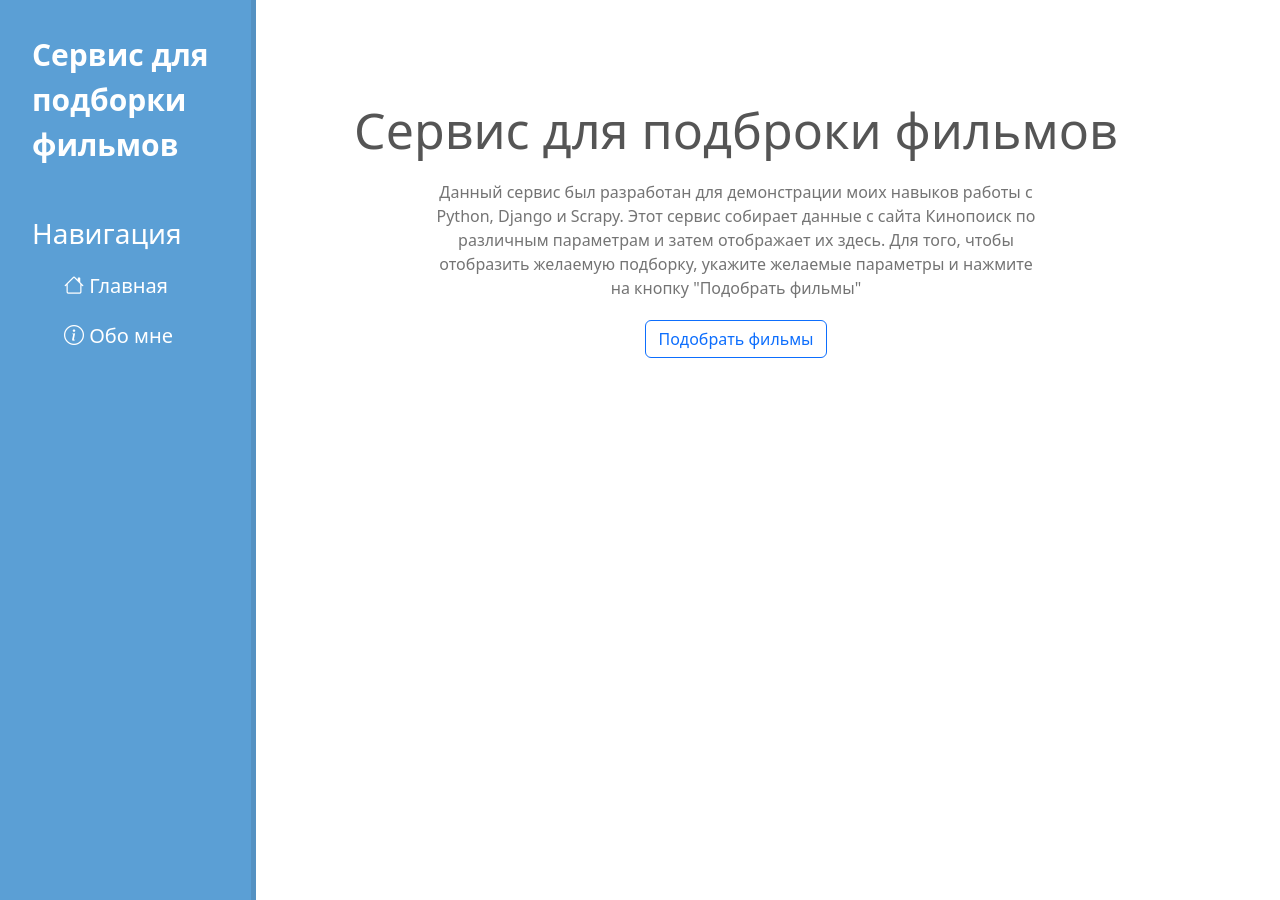
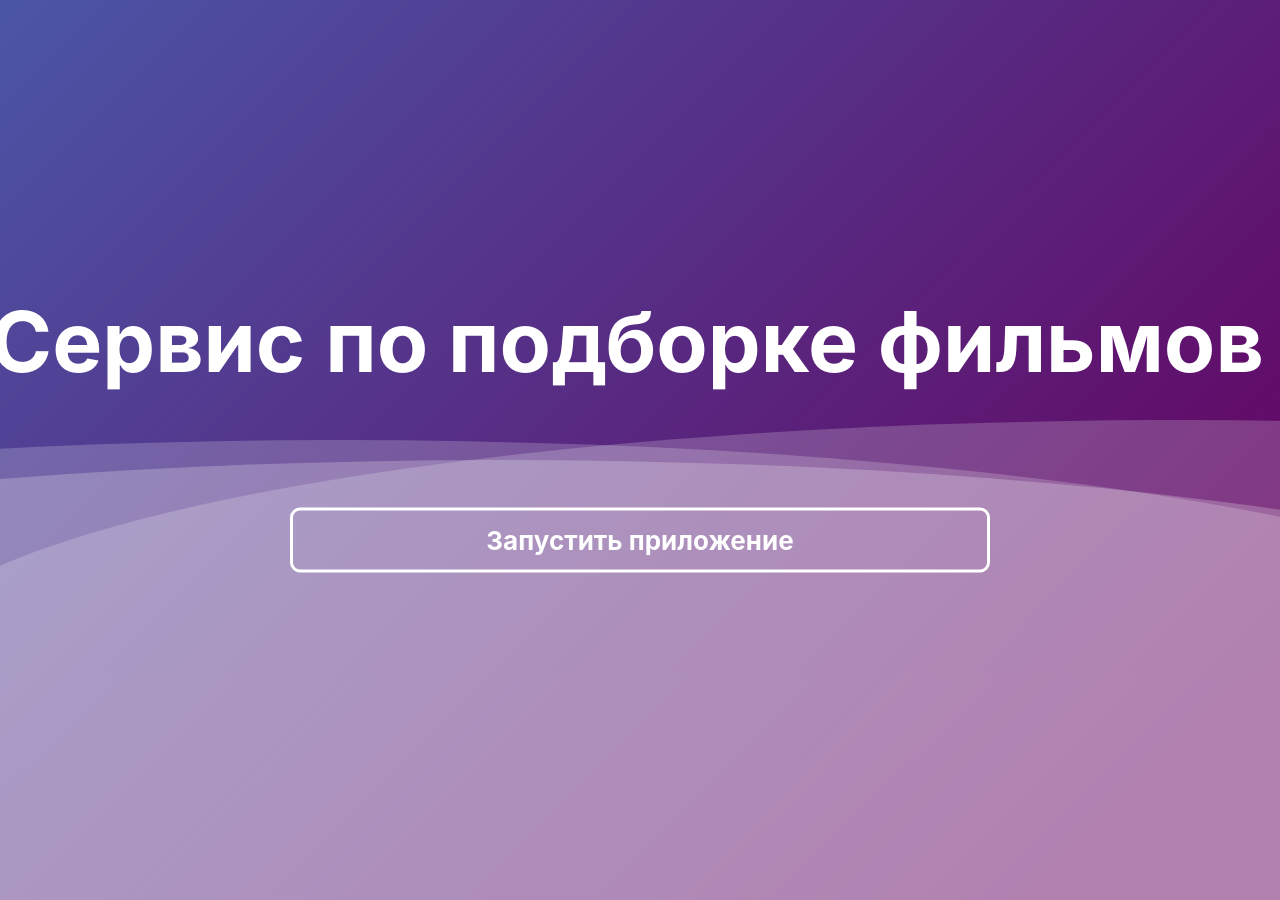
Before and after one commit to Me11um/Movie-selection-service, a Django app: page / in a window 1280 px wide. Run offline with Django 4.2, Linux system fonts and the light colour scheme.

Commit message:
v1.2 (Beta)

```diff
--- a/test_project/main/movies/getmovies.py
+++ b/test_project/main/movies/getmovies.py
@@ -1,26 +1,60 @@
 from bs4 import BeautifulSoup
 import requests
+import random
 
-headers = {
-        'User-Agent': 'Mozilla/5.0 (Windows NT 5.1) AppleWebKit/537.36 (KHTML, like Gecko) Chrome/41.0.2224.3 Safari/537.36'
-      }
+def getmoviesname(genre):
+    headers = {
+            'User-Agent': 'Mozilla/5.0 (Windows NT 5.1) AppleWebKit/537.36 (KHTML, like Gecko) Chrome/41.0.2224.3 Safari/537.36'
+          }
 
-url = 'https://www.kinoafisha.info/rating/movies/'
-page = requests.get(url, headers = headers)
-print(page.status_code)
+    url = 'https://www.kinoafisha.info/rating/movies/' + genre + '/'
+    if genre == 'default':
+        url = 'https://www.kinoafisha.info/rating/movies/'
+    page = requests.get(url, headers = headers)
 
-movies = []
-filteredmovies = []
-filteredimages = []
+    movies = []
 
-soup = BeautifulSoup(page.text, "html.parser")
-movies = soup.findAll('a' , class_='movieItem_title')
-images = soup.findAll('img' , class_='picture_image')
+    filteredmovies = []
+    filteredimages = []
+    filteredgenre = []
+    filteredyear = []
+    filteredrating = []
+    filteredhref = []
 
-for data in movies:
-    filteredmovies.append(data.text)
+    soup = BeautifulSoup(page.text, "html.parser")
+    movies = soup.findAll('a' , class_='movieItem_title')
+    images = soup.findAll('img' , class_='picture_image')
+    moviesgenre = soup.findAll('span', class_='movieItem_genres')
+    moviesyear = soup.findAll('span', class_='movieItem_year')
+    moviesrating = soup.findAll('span', class_='miniRating')
 
-for data in images:
-    filteredimages.append(data['data-picture'])
+    nums = []
 
-#print(filteredimages)
+    for i in range(3):
+        if i == 0:
+            nums.append(random.randint(0, len(movies) - 1))
+        else:
+            nums.append(random.randint(0, len(movies) - 1))
+            while nums[i] == nums[i - 1]:
+                nums[i] = random.randint(0, len(movies) - 1)
+
+    for i in nums:
+        filteredmovies.append(movies[i].text)
+        filteredimages.append(images[i]['data-picture'])
+        filteredgenre.append(moviesgenre[i].text)
+        filteredyear.append(moviesyear[i].text)
+        filteredrating.append("рейтинг: " + moviesrating[i].text)
+        filteredhref.append(movies[i]['href'])
+
+
+    rdata = {
+        'movies': filteredmovies,
+        'images': filteredimages,
+        'genre': filteredgenre,
+        'year': filteredyear,
+        'rating': filteredrating,
+        'hrefs': filteredhref
+    }
+
+    return rdata
+    #print(filteredimages)
--- /dev/null
+++ b/test_project/main/static/main/css/intro.css
@@ -0,0 +1,109 @@
+
+body {
+    margin: auto;
+    font-family: -apple-system, BlinkMacSystemFont, sans-serif;
+    overflow: auto;
+    background: linear-gradient(315deg, rgba(101,0,94,1) 3%, rgba(60,132,206,1) 38%, rgba(48,238,226,1) 68%, rgba(255,25,25,1) 98%);
+    animation: gradient 15s ease infinite;
+    background-size: 400% 400%;
+    background-attachment: fixed;
+}
+
+@keyframes gradient {
+    0% {
+        background-position: 0% 0%;
+    }
+    50% {
+        background-position: 100% 100%;
+    }
+    100% {
+        background-position: 0% 0%;
+    }
+}
+
+.wave {
+    background: rgb(255 255 255 / 25%);
+    border-radius: 1000% 1000% 0 0;
+    position: fixed;
+    width: 200%;
+    height: 30em;
+    animation: wave 10s -3s linear infinite;
+    transform: translate3d(0, 0, 0);
+    opacity: 0.8;
+    bottom: 0;
+    left: 0;
+    z-index: -1;
+}
+
+.wave:nth-of-type(2) {
+    bottom: -1.25em;
+    animation: wave 18s linear reverse infinite;
+    opacity: 0.8;
+}
+
+.wave:nth-of-type(3) {
+    bottom: -2.5em;
+    animation: wave 20s -1s reverse infinite;
+    opacity: 0.9;
+}
+
+@keyframes wave {
+    2% {
+        transform: translateX(1);
+    }
+
+    25% {
+        transform: translateX(-25%);
+    }
+
+    50% {
+        transform: translateX(-50%);
+    }
+
+    75% {
+        transform: translateX(-25%);
+    }
+
+    100% {
+        transform: translateX(1);
+    }
+}
+
+
+
+
+h1 {
+    position: absolute;
+    color: #fff;
+    top: 38%;
+    left: 50%;
+    font-size: 84px;
+    font-weight: bold;
+    transform: translate(-50%, -50%);
+    width: 1300px;
+}
+
+.button {
+    display: table-cell;
+    position: absolute;
+    top: 60%;
+    left: 50%;
+    transform: translate(-50%, -50%);
+    /*width: 450px;*/
+    width: 700px;
+    /*height: 60px;*/
+    font-size: 26px;
+    padding: 10px;
+    font-weight: bold;
+    color: #fff;
+    text-align: center;
+    border: 3px solid white;
+    border-radius: 10px;
+    vertical-align: middle;
+    transition: background-color 0.2s ease, color 0.2s ease;
+}
+
+.button:hover {
+    background-color: white;
+    color: black;
+}
--- a/test_project/main/static/main/css/main.css
+++ b/test_project/main/static/main/css/main.css
@@ -20,7 +20,7 @@ aside .logo {
 }
 
 aside h3 {
-    margin-top: 50px;
+    margin-top: 0px;
     font-size: 28px;
 }
 
@@ -48,7 +48,7 @@ aside ul li:hover, aside ul a:hover {
 
 main .features {
     float: left;
-    margin-top: 100px;
+    margin-top: 50px;
     text-align: center;
     width: 75%;
 }
@@ -59,7 +59,56 @@ main .features h1 {
 }
 
 main .features p {
-    max-width: 600px;
+    max-width: 650px;
     margin: 20px auto;
     color: #747474;
 }
+
+main .features form {
+    margin: 20px auto;
+    margin-top: 30px;
+    width: 300px;
+}
+
+main .features form select {
+    margin-top: 10px;
+    margin-bottom: 30px;
+}
+
+main .features form button {
+    width: 300px;
+}
+
+main .features .movielist {
+    display: flex;
+    margin-left: 40px;
+    margin-top: 100px;
+}
+
+main .features .movielist .movie {
+    width: 450px;
+    display: flex;
+    margin-left: 20px;
+}
+
+main .features .movielist .movie img {
+    float: left;
+    padding: 0 20px 20px 0;
+    width: 100px;
+    height: auto;
+    border-radius: 10px;
+    padding: 0px;
+}
+
+main .features .movielist .movie .moviename {
+    font-size: 18px;
+    font-weight: bold;
+    margin-top: 10px;
+    margin-left: 15px;
+}
+
+main .features .movielist .movie .moviedesc {
+    font-size: 16px;
+    margin-top: 10px;
+    margin-left: 15px;
+}
--- a/test_project/main/templates/main/index.html
+++ b/test_project/main/templates/main/index.html
@@ -1,22 +1,23 @@
-{% extends 'main/layout.html' %}
-
-{% block title %}
-{{ title }}
-{% endblock %}
-
-{% block content %}
-    <div class="features">
-        <h1>{{ title }}</h1>
-        <p>Данный сервис был разработан для демонстрации моих навыков работы с Python, Django и Scrapy. Этот сервис собирает данные с сайта Кинопоиск по различным параметрам и затем отображает их здесь. Для того, чтобы отобразить желаемую подборку, укажите желаемые параметры и нажмите на кнопку "Подобрать фильмы"</p>
-        <button type="button" class="btn btn-outline-primary">Подобрать фильмы</button>
-
-        {% for el in movies %}
-            <p>{{ el }}</p>
-        {% endfor %}
-
-        {% for el in images %}
-            <img src="{{ el }}">
-        {% endfor %}
-
+{% load static %}
+<!doctype html>
+<html lang="en">
+<head>
+    <meta charset="UTF-8">
+    <meta name="viewport"
+          content="width=device-width, user-scalable=no, initial-scale=1.0, maximum-scale=1.0, minimum-scale=1.0">
+    <meta http-equiv="X-UA-Compatible" content="ie=edge">
+    <title>Сервис по подборке фильмов</title>
+    <link rel="stylesheet" href="https://cdn.jsdelivr.net/npm/bootstrap@5.3.2/dist/css/bootstrap.min.css">
+    <link rel="stylesheet" href="{% static 'main/css/intro.css' %}">
+    <link rel="stylesheet" href="https://cdn.jsdelivr.net/npm/bootstrap-icons@1.11.1/font/bootstrap-icons.css" integrity="sha384-4LISF5TTJX/fLmGSxO53rV4miRxdg84mZsxmO8Rx5jGtp/LbrixFETvWa5a6sESd" crossorigin="anonymous">
+</head>
+<body>
+    <div>
+     <div class="wave"></div>
+     <div class="wave"></div>
+     <div class="wave"></div>
+        <h1>Сервис по подборке фильмов</h1>
+        <a href="{% url 'app' %}"><div class="button">Запустить приложение</div></a>
     </div>
-{% endblock %}
+</body>
+</html>
--- a/test_project/main/templates/main/layout.html
+++ b/test_project/main/templates/main/layout.html
@@ -13,10 +13,9 @@
 </head>
 <body>
     <aside>
-        <span class="logo">Сервис для подборки фильмов</span>
         <h3>Навигация</h3>
         <ul>
-            <a href="{% url 'home' %}"><li><i class="bi bi-house"></i> Главная</li></a>
+            <a href="{% url 'app' %}"><li><i class="bi bi-house"></i> Главная</li></a>
             <a href="{% url 'about' %}"><li><i class="bi bi-info-circle"></i> Обо мне</li></a>
         </ul>
     </aside>
--- a/test_project/main/urls.py
+++ b/test_project/main/urls.py
@@ -4,5 +4,6 @@ from . import views
 
 urlpatterns = [
     path('', views.index, name='home'),
-    path('about', views.about, name='about')
+    path('about', views.about, name='about'),
+    path('app', views.app, name='app')
 ]
--- a/test_project/main/views.py
+++ b/test_project/main/views.py
@@ -4,11 +4,24 @@ from .movies.getmovies import *
 # Create your views here.
 def index(request):
     data = {
-        'title': 'Сервис для подброки фильмов',
-        'movies': filteredmovies,
-        'images': filteredimages
+        'title': 'Сервис для подборки фильмов'
     }
     return render(request, 'main/index.html', data)
 
 def about(request):
     return render(request, 'main/about.html')
+
+def app(request):
+    if request.method == "POST":
+        data = getmoviesname(request.POST.get("genre"))
+        return render(request, 'main/app.html', data)
+    else:
+        data = {
+            'movies': [],  # filteredmovies,
+            'images': [],  # filteredimages
+            'genre': [],
+            'year': [],
+            'rating': [],
+            'hrefs': []
+        }
+        return render(request, 'main/app.html', data)
```
Also changed, not shown: test_project/main/templates/main/app.html (added, +55 -0 lines).
